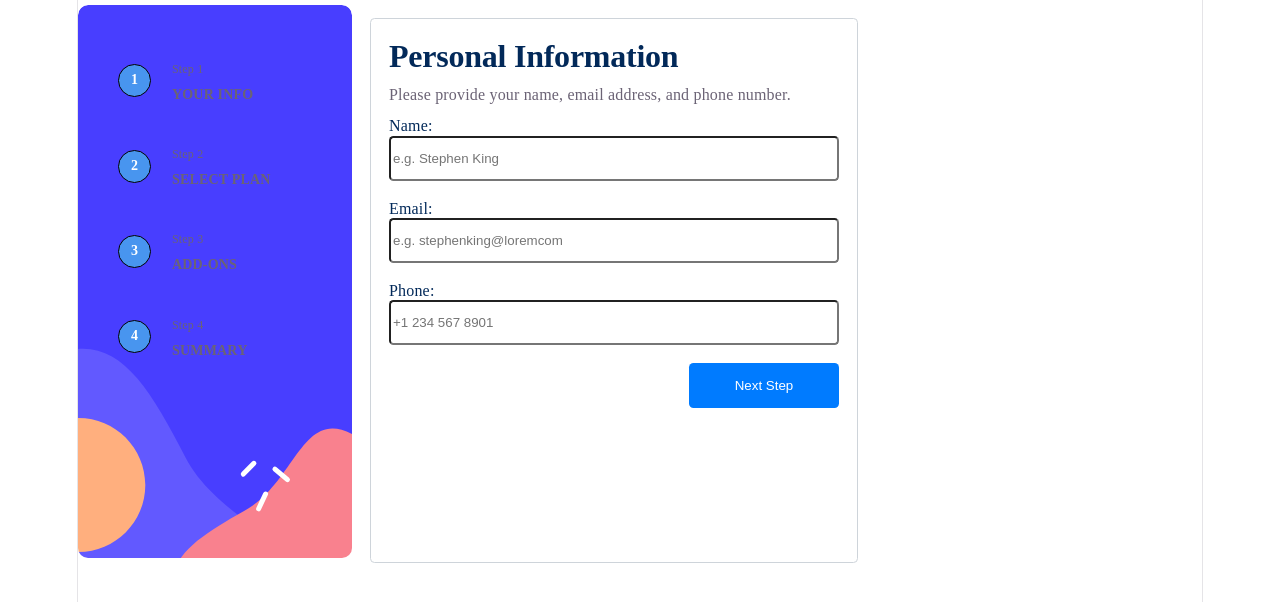
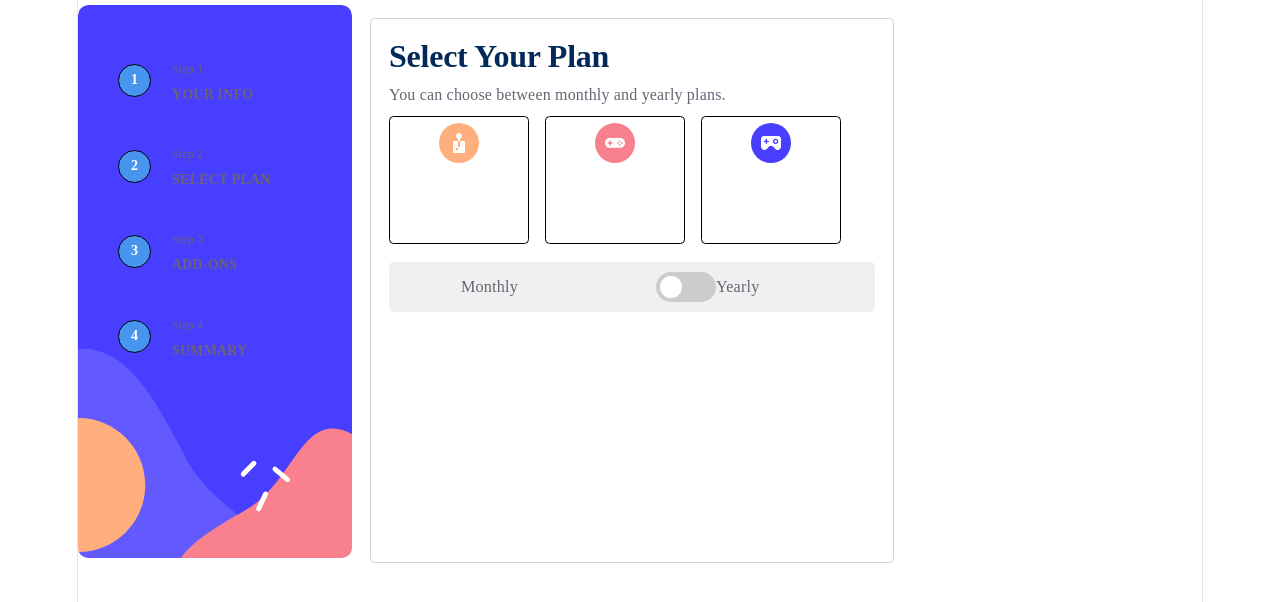
Before and after one commit to mikewd-dev/multistep-form, a React (Vite) app in the folder multistepform-app/: page / in a window 1280 px wide. Shown: the top 602 px of the page. Built offline with nearby package versions, Linux system fonts and the light colour scheme.

Commit message:
adds period selection toggle

```diff
--- a/multistepform-app/src/App.css
+++ b/multistepform-app/src/App.css
@@ -1,6 +1,7 @@
 :root {
   --font-family: 'Ubuntu', 'sans-serif';
-  --button-color: #007bff
+  --button-color: #007bff;
+
 }
 
 body {
@@ -9,6 +10,54 @@ body {
   width: 100vw;
 }
 
+.main {
+  border: 1px solid #ced4da;
+  display: flex;
+  flex-direction: column;
+  border-radius: 0.25rem;
+  padding: 1rem;
+  margin-top: 1rem;
+  margin-left: 1rem;
+  align-items: flex-start
+}
+
 .layout {
   display: flex;
 }
+
+.formButton {
+  width: 150px;
+  height: 2.5rem;
+  border-radius: 0.25rem;
+  background-color: var(--button-color);
+  color: white;
+  border: none;
+  cursor: pointer;
+  float: right;
+  margin-right: 0;
+  align-self: flex-end;
+}
+
+h2 {
+  font-family: var(--font-family);
+  font-size: 32px;
+  font-weight: bold;
+  color: #022959;
+  line-height: 120%;
+}
+
+p {
+  margin-bottom: 0.5rem;
+  font-family: var(--font-family);
+  font-size: 16px;
+  font-weight:  400;
+  line-height: 150%;
+}
+
+label {
+  font-family: var(--font-family);
+  font-size: 16px;
+  font-weight:  400;
+  color: #022959;
+  line-height: 120%;
+}
--- a/multistepform-app/src/App.tsx
+++ b/multistepform-app/src/App.tsx
@@ -1,12 +1,13 @@
-import Menu from "./Menu"
-import './App.css'
-import Personal from './Personal'
+import Menu from "./Menu";
+import Personal from "./Personal";
+import Plan from "./Plan";
 
 function App() {
   return (
     <div className='layout'>
       <Menu />
-      <Personal />
+      {/* <Personal /> */}
+      <Plan />
     </div>
   )
 }
--- a/multistepform-app/src/Personal.css
+++ b/multistepform-app/src/Personal.css
@@ -1,13 +1,4 @@
-.personal {
-  border: 1px solid #ced4da;
-  display: flex;
-  flex-direction: column;
-  border-radius: 0.25rem;
-  padding: 1rem;
-  margin-top: 1rem;
-  margin-left: 1rem;
-  align-items: flex-start
-}
+
 
 .personalForm {
   display: flex;
@@ -23,36 +14,6 @@
   width: 100%;
 }
 
-.formButton {
-  width: 150px;
-  height: 2.5rem;
-  border-radius: 0.25rem;
-  background-color: var(--button-color);
-  color: white;
-  border: none;
-  cursor: pointer;
-  float: right;
-  margin-right: 0;
-  align-self: flex-end;
-}
-
-h2 {
-  font-family: var(--font-family);
-  font-size: 32px;
-  font-weight: bold;
-  color: #022959;
-  line-height: 120%;
-}
-
-p {
-  font-size: 0.875rem;
-  margin-bottom: 0.5rem;
-  font-family: var(--font-family);
-  font-size: 16px;
-  font-weight:  400;
-  line-height: 150%;
-}
-
 input {
   width: 100%;
   display: block;
@@ -61,11 +22,3 @@ input {
   background-color: #fff;
   box-sizing: border-box;
 }
-
-label {
-  font-family: var(--font-family);
-  font-size: 16px;
-  font-weight:  400;
-  color: #022959;
-  line-height: 120%;
-}
--- a/multistepform-app/src/Personal.tsx
+++ b/multistepform-app/src/Personal.tsx
@@ -1,9 +1,10 @@
 
 import "./Personal.css"
+import "./App.css"
 
 const Personal = () => {
   return (
-    <div className="personal">
+    <div className="main">
       <h2>Personal Information</h2>
       <p>Please provide your name, email address, and phone number.</p>
       <form className="personalForm">
@@ -13,7 +14,7 @@ const Personal = () => {
         </div>
         <div className="field">
           <label htmlFor="email">Email:</label>
-          <input type="email" id="email" name="email" placeholder="e.g. stephenking@loremcom" required />
+          <input type="email" id="email" name="email" placeholder="e.g. stephenking@lorem.com" required />
         </div>
         <div className="field">
           <label htmlFor="phone">Phone:</label>
--- /dev/null
+++ b/multistepform-app/src/Plan.css
@@ -0,0 +1,108 @@
+.planSelector {
+    display: grid;
+    grid-template-columns: repeat(3, 1fr);
+    gap: 1rem;
+    width: 450px;
+}
+
+.arcade, .advanced, .pro {
+    width:100%;
+    height: 120px;
+    border: 1px solid black;
+    border-radius: 0.25rem;
+    padding-top: 6px;
+}
+
+.planPeriod {
+    display: flex;
+    align-items: center;
+    justify-content: center;
+    background-color: #f0f0f0;
+    width: 450px;
+    height: 50px;
+    border-radius: 0.25rem;
+    margin-top: 1rem;
+    padding: 0 1rem;
+}
+
+.planPeriod span {
+  flex: 1;
+  font-size: 0.9rem;
+}
+
+.planPeriod span:first-child {
+  text-align: right;
+}
+
+.planPeriod span:last-child {
+  text-align: left;
+}
+
+
+.switch {
+   border-radius: 2.5rem;
+    position: relative;
+    width: 60px;
+    height: 30px;
+    flex-shrink: 0;
+}
+
+.switch input {
+    opacity: 0;
+    width: 0;
+    height: 0;
+}
+
+.slider {
+  width: 100%;
+  position: absolute;
+  cursor: pointer;
+  inset: 0;
+  background-color: #ccc;
+  -webkit-transition: .4s;
+  transition: .4s;
+}
+
+.slider:before {
+  position: absolute;
+  content: "";
+  height: 22px;
+  width: 22px;
+  left: 4px;
+  bottom: 4px;
+  background-color: white;
+  -webkit-transition: .4s;
+  transition: .4s;
+}
+
+input:checked + .slider {
+  background-color: #2196F3;
+}
+
+input:focus + .slider {
+  box-shadow: 0 0 1px #2196F3;
+}
+
+input:checked + .slider:before {
+  -webkit-transform: translateX(26px);
+  -ms-transform: translateX(26px);
+  transform: translateX(26px);
+}
+
+
+.slider.round {
+  border-radius: 34px;
+}
+
+.slider.round:before {
+  border-radius: 50%;
+}
+
+.toggleClass {
+  display: flex;
+  justify-content: center;
+  align-items: center;
+  width: 100%;
+  height: 100%;
+
+}
--- a/multistepform-app/src/Plan.tsx
+++ b/multistepform-app/src/Plan.tsx
@@ -0,0 +1,37 @@
+import "./Plan.css";
+import "./App.css";
+import arcadeIcon from "./assets/images/icon-arcade.svg";
+import advancedIcon from "./assets/images/icon-advanced.svg";
+import proIcon from "./assets/images/icon-pro.svg";
+const Plan = () => {
+  return (
+    <div className="main">
+      <h2>Select Your Plan</h2>
+      <p>You can choose between monthly and yearly plans.</p>
+      <div className="planSelector">
+        <div className="arcade">
+          <img src={arcadeIcon} alt="Arcade" />
+        </div>
+        <div className="advanced">
+          <img src={advancedIcon} alt="Advanced" />
+        </div>
+        <div className="pro">
+          <img src={proIcon} alt="Pro" />
+        </div>
+      </div>
+      <div className="planPeriod">
+        <span>Monthly</span>
+        <label className="switch">
+            <input type="checkbox" />
+            <span
+              className="slider round"
+              data-on="Monthly"
+              data-off="Yearly"
+            ></span>
+        </label>
+        <span>Yearly</span>
+      </div>
+    </div>
+  );
+};
+export default Plan;
```
